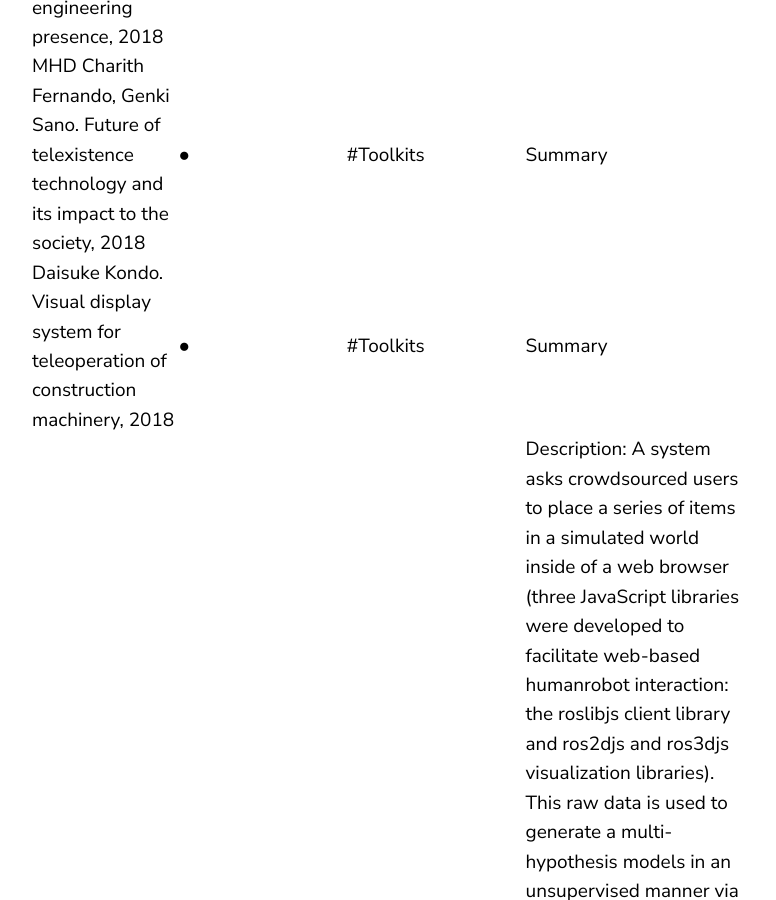
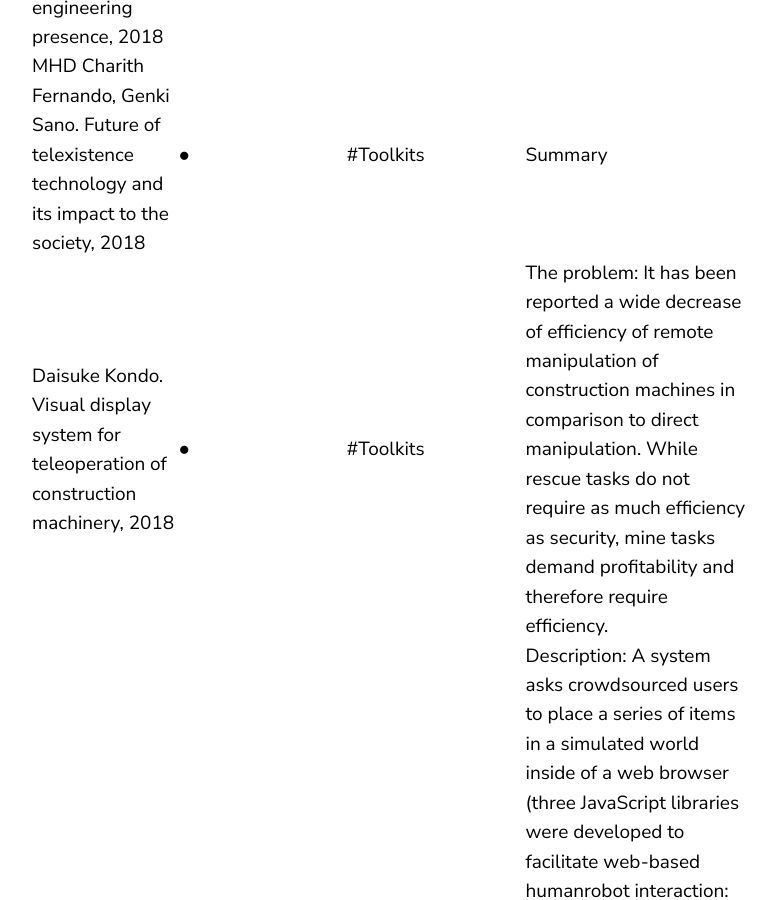
Before and after one commit to jluis9796/jluis9796.github.io, a Jekyll site: the page built from _posts/2020-05-24-telexistence.markdown, in a window 1280 px wide and 900 px high, scrolled down 3483 px. Shown: the whole window, without its empty margins (68-844 px from the left). Built offline with Jekyll 4.4.1, drawn with Linux system fonts in a browser that asks for light colours.

Commit message:
Update 2020-05-24-telexistence.markdown

```diff
--- a/_posts/2020-05-24-telexistence.markdown
+++ b/_posts/2020-05-24-telexistence.markdown
@@ -91,7 +91,7 @@ failures and grasping errors, while significantly reducing the number of user in
     <td></td>
     <td></td>
     <td>#Toolkits</td>
-    <td>Summary</td>
+    <td>The problem: It has been reported a wide decrease of efficiency of remote manipulation of construction machines in comparison to direct manipulation. While rescue tasks do not require as much efficiency as security, mine tasks demand profitability and therefore require efficiency. </td>
     </tr>
     <tr>
     <td>Russell C. Toris. Spatial and Temporal Learning in Robotic Pickand-Place Domains via Demonstrations and Observations, Phd thesis, 2016 <a href= "https://digitalcommons.wpi.edu/cgi/viewcontent.cgi?article=1134&context=etd-dissertations" > (Link) </a></td>
```
